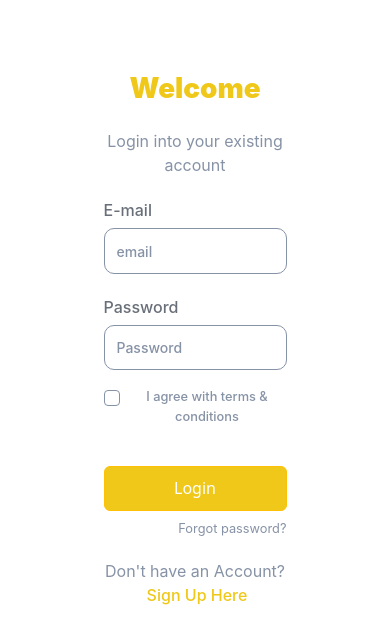
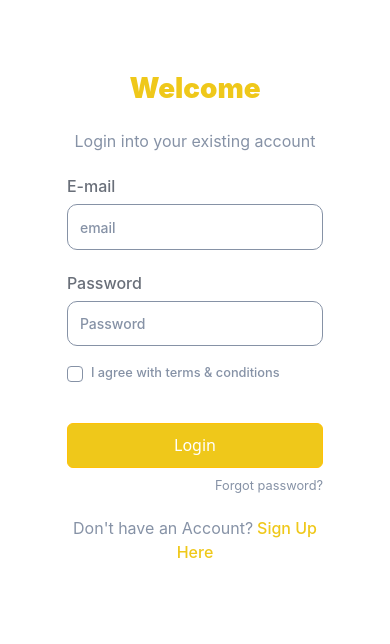
Before and after one commit to rizkirnasution/frontend-FoodRecipe, a React (Create React App) app: page /login in a window 390 px wide. Shown: the top 644 px of the page. Built offline with nearby package versions, Linux system fonts and the light colour scheme; a web font is replaced by a local one.

Commit message:
style: changed some Login style

```diff
--- a/src/pages/auth/Login.js
+++ b/src/pages/auth/Login.js
@@ -7,7 +7,7 @@ function Login() {
   return (
     <Fragment>
       <div className="d-flex align-items-center justify-content-center">
-        <div className="d-none d-lg-flex backdrop column justify-content-center">
+        <div className="d-none d-lg-flex backdrop-login column justify-content-center">
           <img
             className="d-flex align-self-center justify-content-center"
             src={logo}
--- a/src/pages/auth/login.css
+++ b/src/pages/auth/login.css
@@ -14,17 +14,16 @@ body {
   font-display: swap;
 }
 
-.login > input {
+input.login {
   border: 1px solid #8692a6 !important;
   border-radius: 10px;
 }
 
-.login > input[type="text"]:focus,
-.login > input[type="password"]:focus,
-.login > input[type="number"]:focus,
-.login > input[type="email"]:focus,
-.login > input[type="checkbox"]:checked,
-.uneditable-input:focus {
+input[type="text"]:focus,
+input[type="password"]:focus,
+input[type="number"]:focus,
+input[type="email"]:focus,
+input[type="checkbox"]:checked {
   color: #696f79;
   border-color: rgba(239, 200, 26, 0.8) !important;
   box-shadow: 0 1px 1px rgba(239, 200, 26, 0.1) inset,
@@ -32,16 +31,16 @@ body {
   outline: 0 none;
 }
 
-.login > input[type="checkbox"]:focus {
+input[type="checkbox"]:focus {
   box-shadow: none !important;
   outline: 0 none;
 }
 
-.login > input[type="checkbox"]:checked {
+input[type="checkbox"]:checked {
   background: #efc81a;
 }
 
-.login > input::placeholder {
+input.login::placeholder {
   font-family: "Inter";
   font-style: normal;
   font-weight: 500;
@@ -51,20 +50,20 @@ body {
   color: #8692a6 !important;
 }
 
-.login.form-control > input {
+input.login.form-control {
   width: 100%;
   height: 2.825rem !important;
   background: #ffffff !important;
 }
 
-.login.form-control > input:active {
+input.login.form-control:active {
   background: #ffffff;
 }
 
-.login > input:-webkit-autofill,
-.login > input:-webkit-autofill:hover,
-.login > input:-webkit-autofill:focus,
-.login > input:-webkit-autofill:active {
+input.login:-webkit-autofill,
+input.login:-webkit-autofill:hover,
+input.login:-webkit-autofill:focus,
+input.login:-webkit-autofill:active {
   -webkit-box-shadow: 0 0 0 30px white inset !important;
 }
 
@@ -145,12 +144,12 @@ label.inputLabelText {
   height: 100%;
 }
 
-.login > form {
+form.login {
   justify-content: center;
   width: 50%;
 }
 
-div.backdrop {
+div.backdrop-login {
   height: 100vh;
   width: 100%;
   background-size: cover;
@@ -165,19 +164,19 @@ div.backdrop {
 }
 
 @media screen and (max-width: 1500px) {
-  .login > form {
+  form.login {
     width: 50%;
   }
 }
 
 @media screen and (max-width: 1200px) {
-  .login > form {
+  form.login {
     width: 60%;
   }
 }
 
 @media screen and (max-width: 800px) {
-  .login > form {
+  form.login {
     width: 70%;
   }
 }
```
